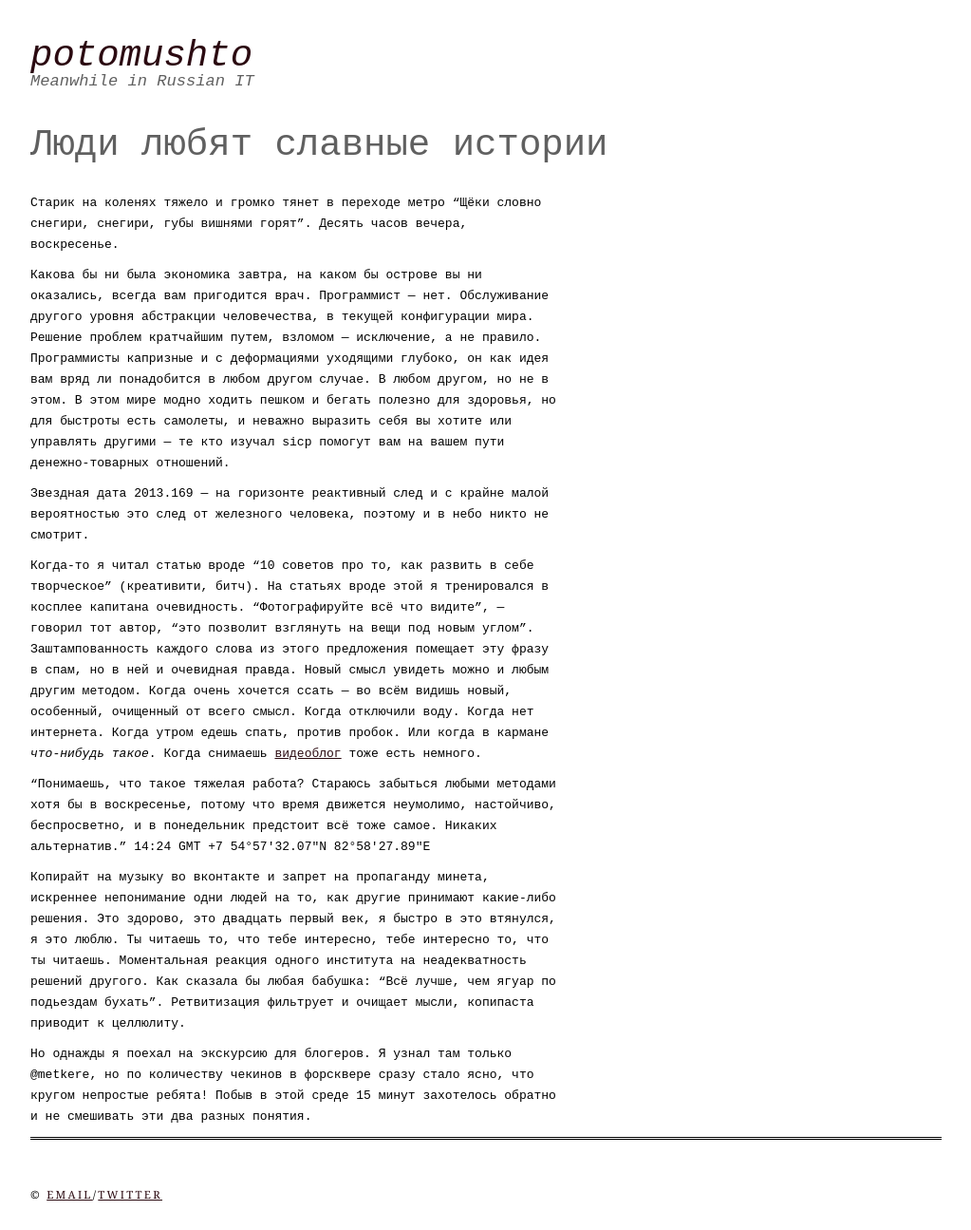
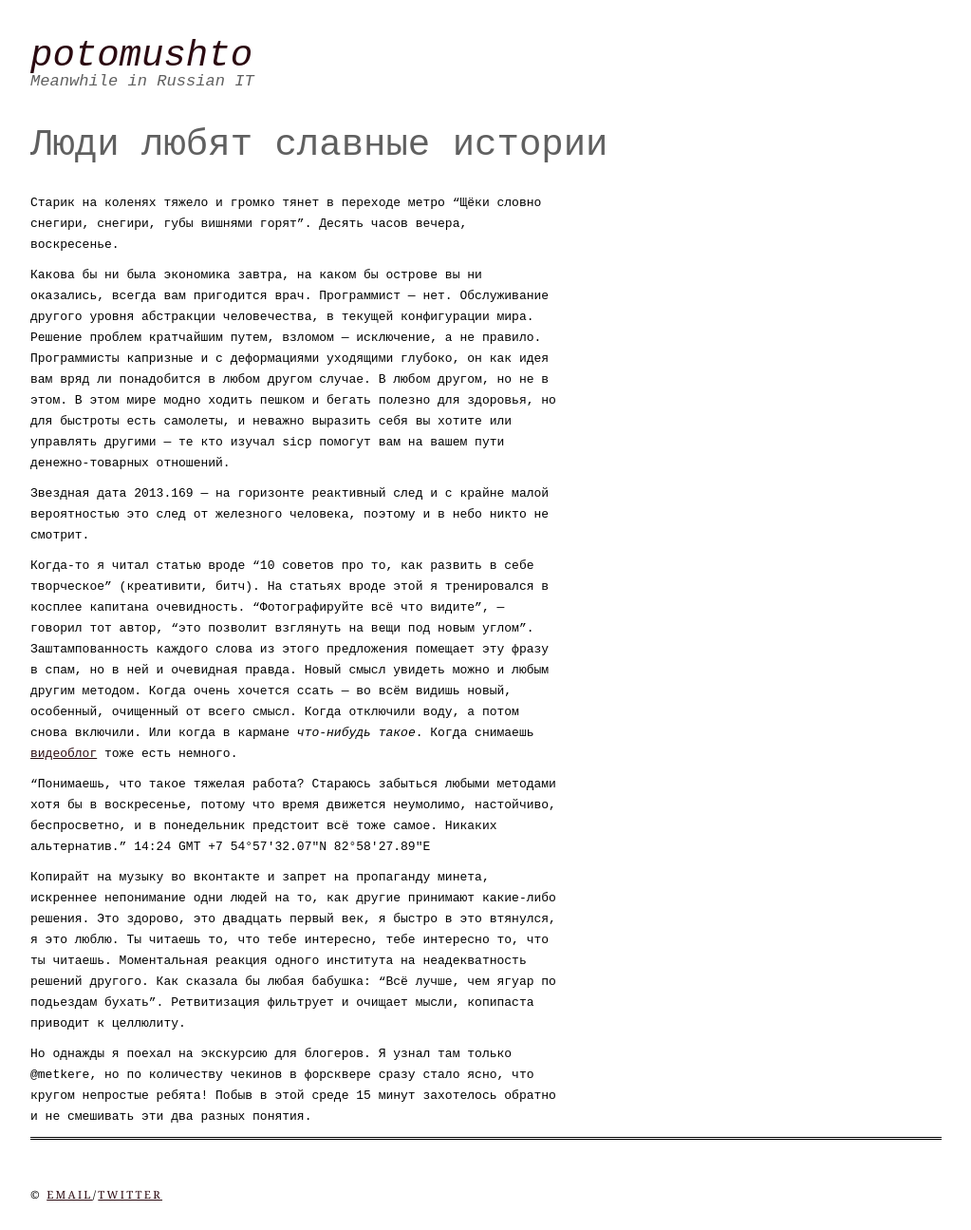
Before and after one commit to ptmt/ptmt.github.com, a Jekyll site: the page built from _posts/2013-06-17-people-love-good-story.md, in a window 1280 px wide. Shown: the whole page at 95% size, without its empty margins (128-1151 px from the left). Built offline with Jekyll 4.4.1, drawn with Linux system fonts in a browser that asks for light colours; Markdown is read by kramdown in place of the engine named in the settings.

Commit message:
Update 2013-06-17-people-love-good-story.md

```diff
--- a/_posts/2013-06-17-people-love-good-story.md
+++ b/_posts/2013-06-17-people-love-good-story.md
@@ -10,7 +10,7 @@
 
 Звездная дата 2013.169 — на горизонте реактивный след и с крайне малой вероятностью это след от железного человека, поэтому и в небо никто не смотрит.
 
-Когда-то я читал статью вроде "10 советов про то, как развить в себе творческое" (креативити, битч). На статьях вроде этой я тренировался в косплее капитана очевидность. "Фотографируйте всё что видите", — говорил тот автор, "это позволит взглянуть на вещи под новым углом". Заштампованность каждого слова из этого предложения помещает эту фразу в спам, но в ней и очевидная правда. Новый смысл увидеть можно и любым другим методом. Когда очень хочется ссать — во всём видишь новый, особенный, очищенный от всего смысл. Когда отключили воду. Когда нет интернета. Когда утром едешь спать, против пробок. Или когда в кармане _что-нибудь такое_. Когда снимаешь [видеоблог](http://youtube.com/user/phinitive) тоже есть немного.
+Когда-то я читал статью вроде "10 советов про то, как развить в себе творческое" (креативити, битч). На статьях вроде этой я тренировался в косплее капитана очевидность. "Фотографируйте всё что видите", — говорил тот автор, "это позволит взглянуть на вещи под новым углом". Заштампованность каждого слова из этого предложения помещает эту фразу в спам, но в ней и очевидная правда. Новый смысл увидеть можно и любым другим методом. Когда очень хочется ссать — во всём видишь новый, особенный, очищенный от всего смысл. Когда отключили воду, а потом снова включили. Или когда в кармане _что-нибудь такое_. Когда снимаешь [видеоблог](http://youtube.com/user/phinitive) тоже есть немного.
 
 "Понимаешь, что такое тяжелая работа? Стараюсь забыться любыми методами хотя бы в воскресенье, потому что время движется неумолимо, настойчиво, беспросветно, и в понедельник предстоит всё тоже самое. Никаких альтернатив." 14:24 GMT +7 54°57′32.07″N 82°58′27.89″E
 
```
